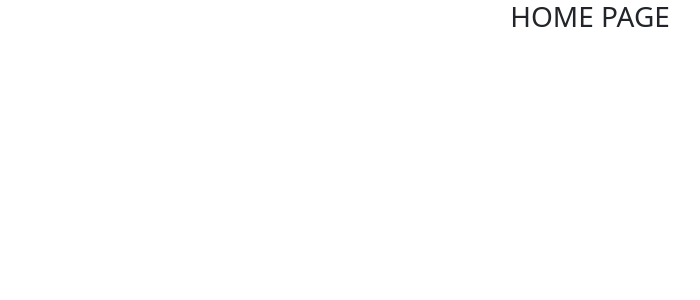
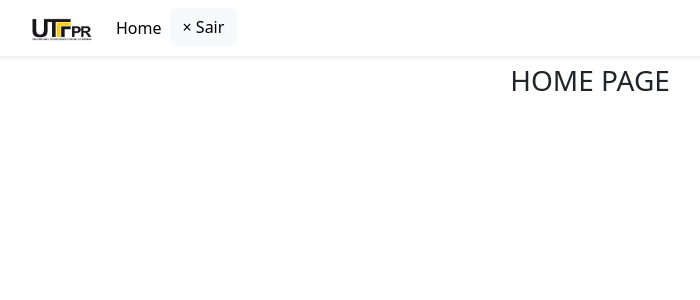
Before and after one commit to viniciuspegorini/pw25s-2023-2, a React (Vite) app in the folder client/: page / in a window 1280 px wide. Shown: the top 300 px of the page, without its empty margins (50-750 px from the left). Built offline with nearby package versions, Linux system fonts and the light colour scheme; sample sign-in values are in the browser's storage.

Commit message:
projeto: cliente - aula 23/10/23 - Adicionado react router e configurações de rota.

```diff
--- a/client/src/routes/AuthenticatedRoutes/index.tsx
+++ b/client/src/routes/AuthenticatedRoutes/index.tsx
@@ -1,12 +1,16 @@
+import { NavBar } from "@/components/NavBar";
 import AuthService from "@/services/AuthService";
 import { Navigate, Outlet } from "react-router-dom";
 
 export function AuthenticatedRoutes() {
-    const isAuthenticated = AuthService.isAuthenticated();
+  const isAuthenticated = AuthService.isAuthenticated();
 
-    return isAuthenticated ? (
+  return isAuthenticated ? (
+    <>
+        <NavBar />
         <Outlet />
-    ) : (
-        <Navigate to="/login" replace />
-    )
+    </>
+  ) : (
+    <Navigate to="/login" replace />
+  );
 }
```
Also changed, not shown: client/src/assets/utfpr-logo.png (added).
